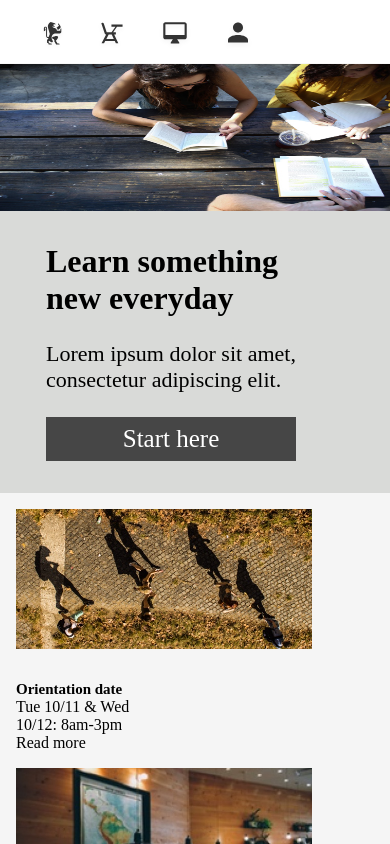
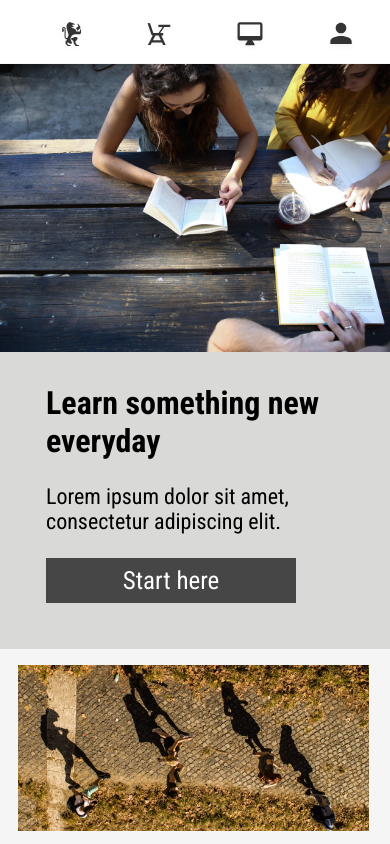
Before and after one commit to FDromer/the_capstone_colmar, a plain HTML site: page index.html in a window 390 px wide. Shown: the top 844 px of the page. Drawn offline with Linux system fonts and the light colour scheme; files whose address does not match are found by name.

Commit message:
amelioration

```diff
--- a/index.html
+++ b/index.html
@@ -3,6 +3,10 @@
   <meta charset="UTF-8">
   <meta name="viewport" content="width=device-width, initial-scale=1.0">
   <link href="resources/css/style.css" rel="stylesheet">
+  <link rel="icon" href="/home/foster/Desktop/Codecademy_FrontEnd/the_capstone_colmar/resources/images/ic-logo.svg" type="image/x-icon" >
+  <link rel="preconnect" href="https://fonts.googleapis.com">
+  <link rel="preconnect" href="https://fonts.gstatic.com" crossorigin>
+  <link href="https://fonts.googleapis.com/css2?family=Roboto+Condensed:wght@400;700&display=swap" rel="stylesheet">
   <title>COLMAR ACADEMY</title>
 </head>
 <body>
--- a/resources/css/style.css
+++ b/resources/css/style.css
@@ -1,5 +1,4 @@
-/*
-*/
+
 * {
   margin: 0;
   padding: 0;
@@ -9,6 +8,7 @@
 }
 
 body {
+  font-family: 'Roboto Condensed', sans-serif;
   font-size: 16px;
 }
 
@@ -60,7 +60,7 @@ main {
 }
 
 .cologo {
-  color: #464646;
+  color: #d9dad8;
   font-weight: 700;
 }
 
@@ -95,25 +95,20 @@ main {
 
   .head-mobile {
     display: flex;
-    /*flex-direction: row;*/
-    /*align-items: center;*/
-    /*justify-content: center;
-    /*align-items: center;*/
   }
 
   .head-mobile ul {
     display: flex;
-    /*flex-direction: row;*/
-    /*justify-content: center;
-    /*align-items: center;*/
+    align-items: center;
   }
 
   .mobile-logo {
-    height: 30px;
+    height: 32px;
   }
 
   .head-mobile ul li {
-    padding: 0 1rem;
+    padding: 0 1.5rem;
+    margin-left: 10px;
   }
 }
 
@@ -173,7 +168,7 @@ main {
   .everyday-content {
     flex-direction: column;
     padding: 0;
-    height: 110vw;
+    height: 150vw;
   }
 
   .everyday-image {
@@ -182,18 +177,13 @@ main {
     overflow: hidden;
   }
 
-  .everyday-title {
-    padding-top: 32px;
-  }
-
   .everyday-title h1 {
     font-size: 32px;
-    /*margin-left: 16px;*/
+    padding-top: 32px;
   }
 
   .everyday-title p {
     font-size: 22px;
-    /*margin-left: 16px;*/
   }
 
   .everyday-btn {
@@ -298,12 +288,15 @@ main {
 
   .practicing-content-desktop {
     display: none;
-    border-bottom: 1px solid #464646;
   }
 
   .practicing-content-right {
     padding: 0;
     margin: 0;
+  }
+
+  .practicing-section {
+    border-bottom: 1px solid #464646;
   }
 
   .practicing-content-mobile {
@@ -312,33 +305,28 @@ main {
   }
 
   .practicing-item-m {
-
     display: flex;
     flex-direction: column;
-    /*align-items: center;
-    /*text-align: center;*/
+    justify-content: center;
   }
 
   .text-image-m {
     /*padding: 16px 16px;*/
-    width: 100%;
+    /*width: 100%;
     /*height: 25vw;*/
   }
 
   .text-image-m h2 {
     margin-left: 16px;
-    /*margin-left: 48px;*/
     font-size: 15px;
-    /*margin-bottom: 8px;*/
     margin-top: 32px;
   }
 
   .item-image-m img {
-    padding-top: 16px;
-    padding-left: 16px;
-    /*display: block;*/
-    width: 200%;
-    /*margin-left: 32px;*/
+    margin-top: 16px;
+    margin-left: 18px;
+    margin-right: 18px;
+    width: 225%;
   }
 }
 
@@ -377,9 +365,9 @@ main {
 .learning-text,
 .learning-image {
   width: 355.16px;
+}
    /* 355.16px can be convert in
   viewport view which will equal 26vw;*/
-}
 
 .learning-text h3, p {
   margin-left: 16px;
@@ -408,7 +396,6 @@ main {
 
   .learning-content {
     padding: 0;
-    /*flex-direction: column;*/
   }
 
   .learning-option {
@@ -421,16 +408,12 @@ main {
     display: none;
   }
 
-  /*.learning-text {
-    padding: 1.5rem;
-  }*/
-
   .learning-text > p:last-child {
     display: none;
   }
 
   .learning-text h3 {
-    padding: 16px 24px 16px 0px;
+    padding: 16px 16px 24px 0px;
   }
 }
 
@@ -503,7 +486,10 @@ main {
     display: none;
   }
 
-  .thesis-video video {}
+  .thesis-video video {
+    width: 200%;
+    padding-right: 32px;
+  }
 
   .thesis-content .thesis-title {
     padding: 1rem;
```
